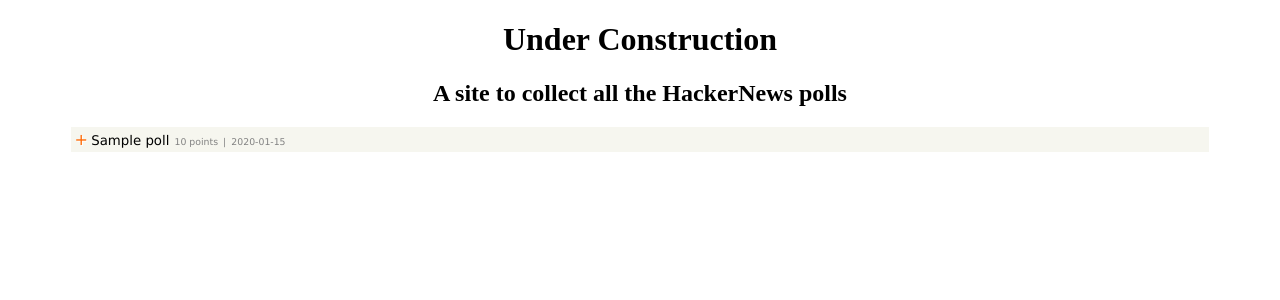
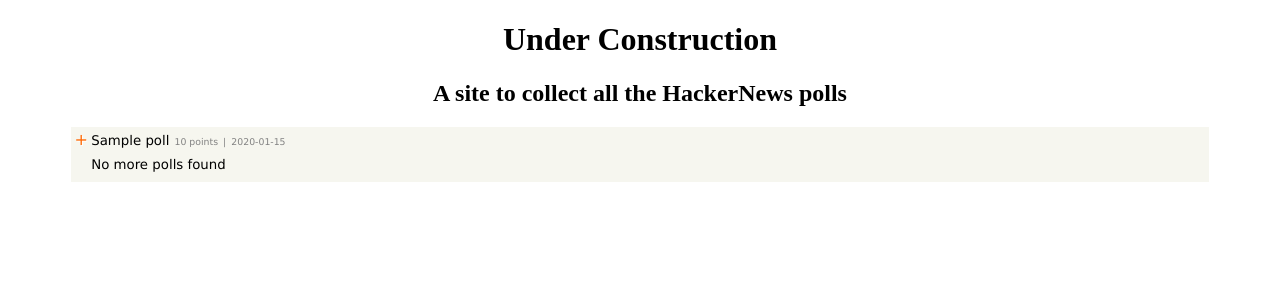
Before and after one commit to ganesshkumar/hn-polls, a Flask app: page / in a window 1280 px wide. Shown: the top 300 px of the page. Run offline with Flask 2, Linux system fonts and the light colour scheme; a database or web service that is not in the repository returns one stand-in record (values such as "Sample title"); some libraries are stand-ins or nearby versions.

Commit message:
Keeping 5 polls per page

```diff
--- a/libs/HNConstants.py
+++ b/libs/HNConstants.py
@@ -1,4 +1,5 @@
 #! /usr/bin/python
 
 class HNConstants:
-    hn_post_url = "https://news.ycombinator.com/item?id="
+    hn_post_url = 'https://news.ycombinator.com/item?id='
+    polls_per_page = 20
--- a/libs/HNPolls.py
+++ b/libs/HNPolls.py
@@ -4,6 +4,7 @@ from flask import render_template, url_for, jsonify
 
 from HNSoup import HNSoup
 from HNMongo import HNMongoClient
+from HNConstants import HNConstants
 
 class HNPolls:
     def __init__(self):
@@ -30,13 +31,16 @@ class HNPolls:
 
         return jsonify(result=data)
 
-    def list_polls(self, request):
-    	print "ther"
+    def list_polls(self, request, page_index):
         client = HNMongoClient()
         collection = client.get_collection()
-        cursor = collection.find().limit(10)
+        # ToDo: Get polls_per_page and next_page_url from HNConstants
+        polls_per_page = 5
+        starting_index = (page_index - 1) * polls_per_page
+        cursor = collection.find().sort("_id", -1)[starting_index:(starting_index+polls_per_page)]
         polls = []
         for poll in cursor:
             polls.append(poll)
-            print "ready to render "
-        return render_template("index.html", polls=polls , request=request)
+        no_more_polls = False if len(polls) is polls_per_page else True
+        return render_template("index.html", polls=polls , request=request,
+                next_page_url="/?page=" + str(page_index + 1), no_more_polls=no_more_polls)
--- a/server.py
+++ b/server.py
@@ -16,11 +16,15 @@ def add_polls(poll_id):
 @app.route("/poll-detail", methods=['POST', 'GET'])
 def poll_detail():
     poll_id = request.args.get('poll_id', '', type=str)
+    if poll_id is '':
+        return "Invalid request"
     return hn_polls.poll_detail(poll_id)
 
-@app.route("/")
+
+@app.route("/", methods=['POST', 'GET'])
 def index():
-    return hn_polls.list_polls(request)
+    index = request.args.get('page', 1, type=int)
+    return hn_polls.list_polls(request, index)
 
 #if __name__ == "__main__":
 #    app.run()
--- a/static/css/main.css
+++ b/static/css/main.css
@@ -50,6 +50,11 @@
 	color: black;
 	font-size: 10pt;
 }
+.hn-link:visited {
+	text-decoration: none;
+	color: #828282;
+	font-size: 10pt;
+}
 
 .subtext {
 	color: #828282;
@@ -63,3 +68,13 @@
 	font-weight: lighter;
 	color: #828282;
 }
+
+.next-page {
+	position: relative;
+	width: 50%;
+	left: 20px;
+	padding-top: 5px;
+	padding-bottom: 10px;
+	font-size: 10pt;
+	font-family: Verdana;
+}
--- a/templates/index.html
+++ b/templates/index.html
@@ -28,9 +28,16 @@
             <span class="subtext"> {{ poll.date_added.date() }} </span>
           </div>
           <div id="{{ poll._id }}-canvas" style="display:none" width="600" height="450"></div>
+        </div>
       {% endfor %}
     </div>
+    <div class="next-page">
+      {% if no_more_polls %}
+        <a href="/" class="hn-link"> No more polls found </div>
+      {% else %}
+        <a href="{{ next_page_url }}" class="hn-link">More</a>
+      {% endif %}
+    </div>
   </div>
-  <div id="spinner"></div>
 </body>
 </html>
```
